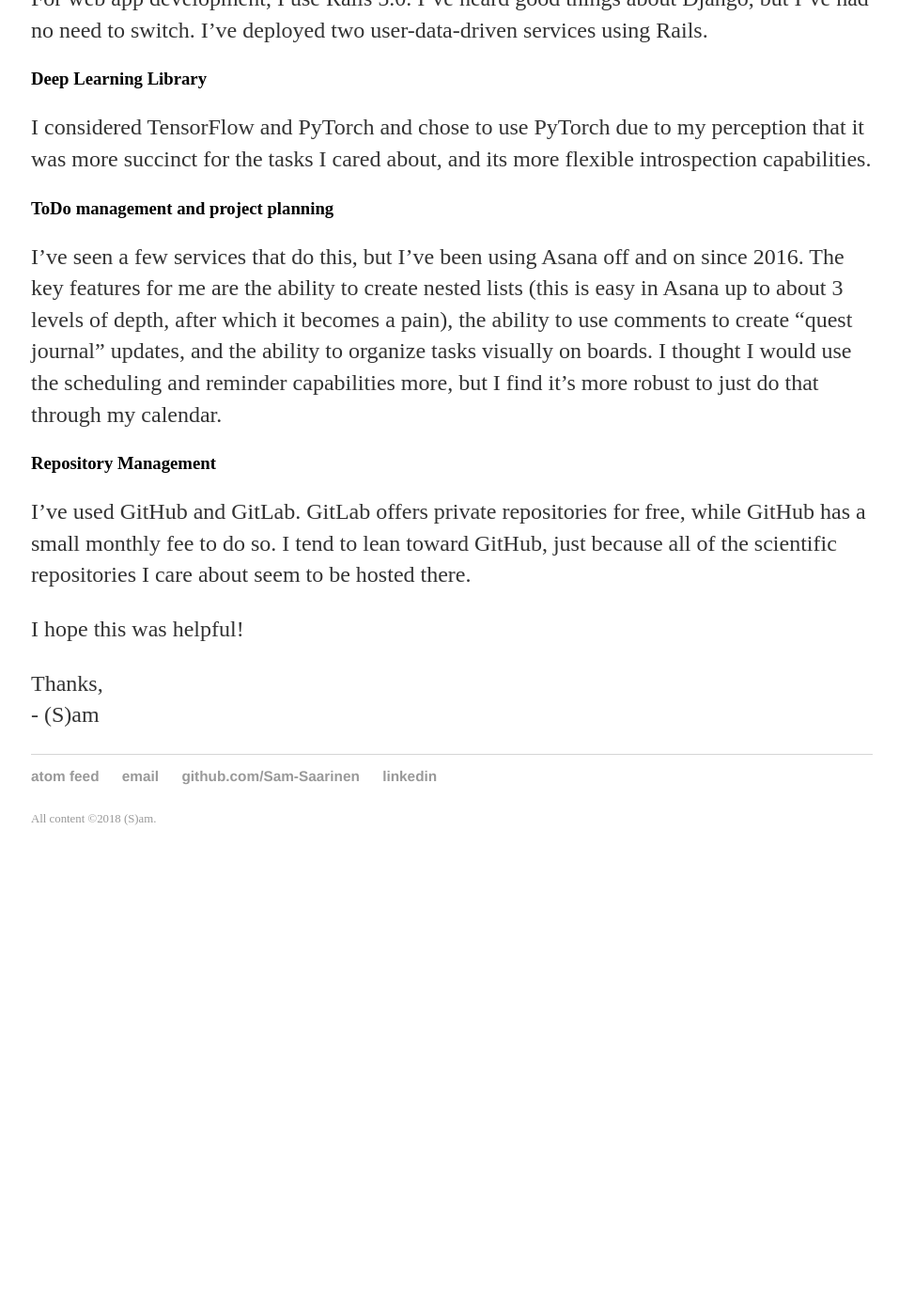
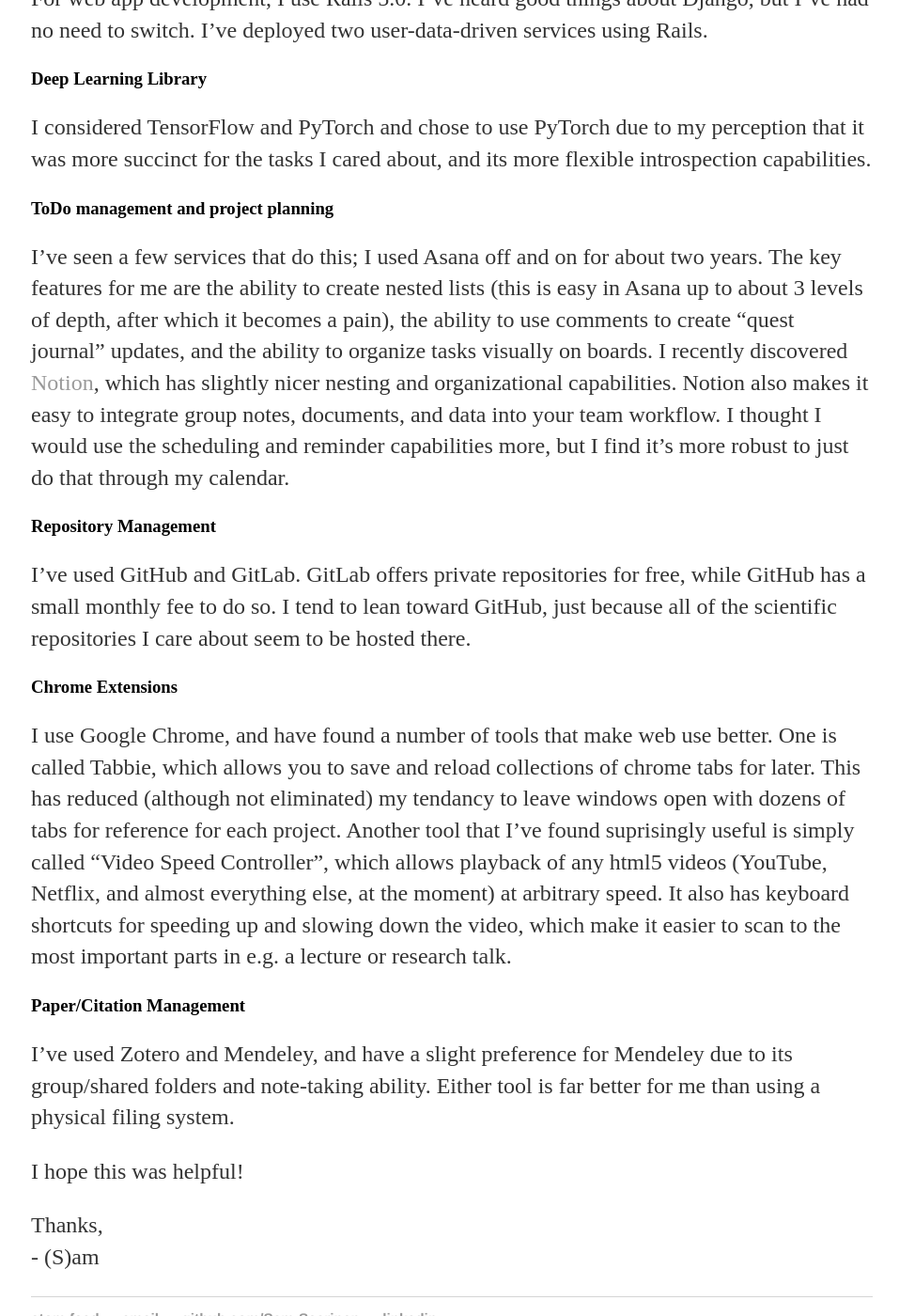
Before and after one commit to Sam-Saarinen/Sam-Saarinen.github.io, a Jekyll site: the page built from tools/index.md, in a window 1280 px wide and 1400 px high, scrolled down 1573 px. Shown: the whole window at 94% size, without its empty margins (159-1116 px from the left). Built offline with Jekyll 4.4.1, drawn with Linux system fonts in a browser that asks for light colours; before the commit the page ends 2512 px from its top, so only the background shows below that.

Commit message:
Add chrome extensions, notion, and Mendeley.

```diff
--- a/tools/index.md
+++ b/tools/index.md
@@ -35,11 +35,18 @@
 I considered TensorFlow and PyTorch and chose to use PyTorch due to my perception that it was more succinct for the tasks I cared about, and its more flexible introspection capabilities.
 
 ### ToDo management and project planning
-I've seen a few services that do this, but I've been using Asana off and on since 2016. The key features for me are the ability to create nested lists (this is easy in Asana up to about 3 levels of depth, after which it becomes a pain), the ability to use comments to create "quest journal" updates, and the ability to organize tasks visually on boards. I thought I would use the scheduling and reminder capabilities more, but I find it's more robust to just do that through my calendar.
+I've seen a few services that do this; I used Asana off and on for about two years. The key features for me are the ability to create nested lists (this is easy in Asana up to about 3 levels of depth, after which it becomes a pain), the ability to use comments to create "quest journal" updates, and the ability to organize tasks visually on boards. I recently discovered [Notion](https://notion.so), which has slightly nicer nesting and organizational capabilities. Notion also makes it easy to integrate group notes, documents, and data into your team workflow.
+I thought I would use the scheduling and reminder capabilities more, but I find it's more robust to just do that through my calendar.
 
 ### Repository Management
 I've used GitHub and GitLab. GitLab offers private repositories for free, while GitHub has a small monthly fee to do so. I tend to lean toward GitHub, just because all of the scientific repositories I care about seem to be hosted there.
 
+### Chrome Extensions
+I use Google Chrome, and have found a number of tools that make web use better. One is called Tabbie, which allows you to save and reload collections of chrome tabs for later. This has reduced (although not eliminated) my tendancy to leave windows open with dozens of tabs for reference for each project. Another tool that I've found suprisingly useful is simply called "Video Speed Controller", which allows playback of any html5 videos (YouTube, Netflix, and almost everything else, at the moment) at arbitrary speed.  It also has keyboard shortcuts for speeding up and slowing down the video, which make it easier to scan to the most important parts in e.g. a lecture or research talk.
+
+### Paper/Citation Management
+I've used Zotero and Mendeley, and have a slight preference for Mendeley due to its group/shared folders and note-taking ability. Either tool is far better for me than using a physical filing system.
+
 I hope this was helpful!
 
 {% include signoff.md %}
```
